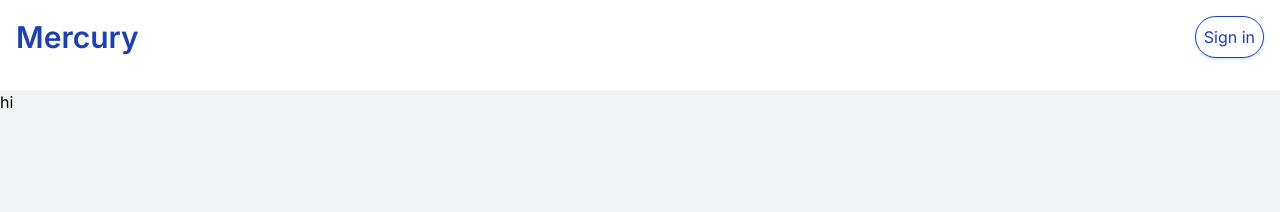
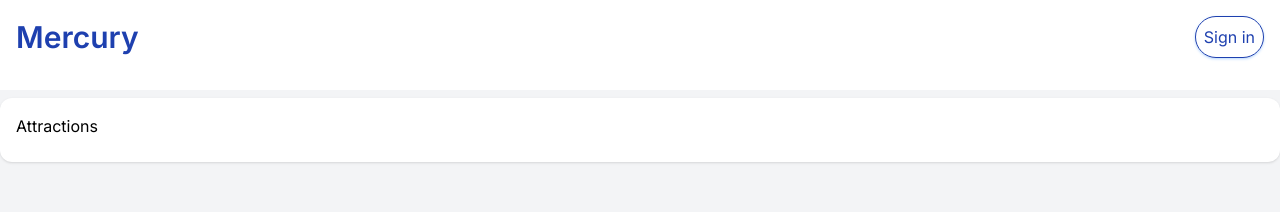
Before and after one commit to Saad135/mercury-sdlc, a Next.js app: page / in a window 1280 px wide. Shown: the top 212 px of the page. Built offline with nearby package versions, Linux system fonts and the light colour scheme.

Commit message:
Start list of attractions section on homepage

```diff
--- a/src/app/page.js
+++ b/src/app/page.js
@@ -3,7 +3,12 @@ import SignInButton from "@/components/sigin-button";
 export default function Home() {
   return (
     <div className="grow">
-      <p>hi</p>
+      {/* List of cards */}
+      <div className="my-2 rounded-xl bg-white p-4 shadow sm:container sm:mx-auto">
+        <p className="mb-2">Attractions</p>
+
+        {/* Cards */}
+      </div>
 
       {/* Signin button showing up at the bottom for small screens */}
       <div className="absolute inset-x-0 bottom-0 z-50 my-10 px-4 sm:hidden">
```
